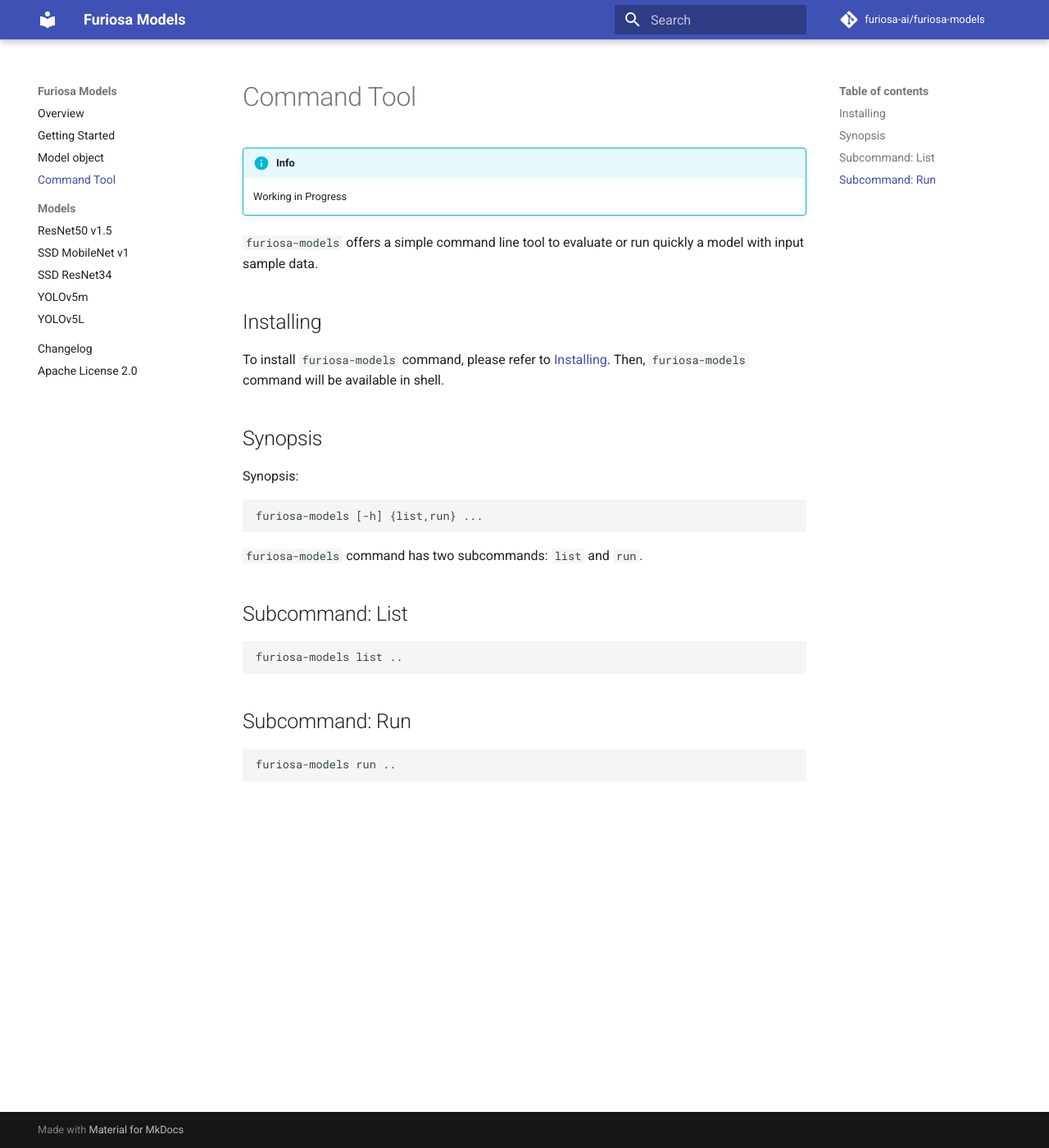
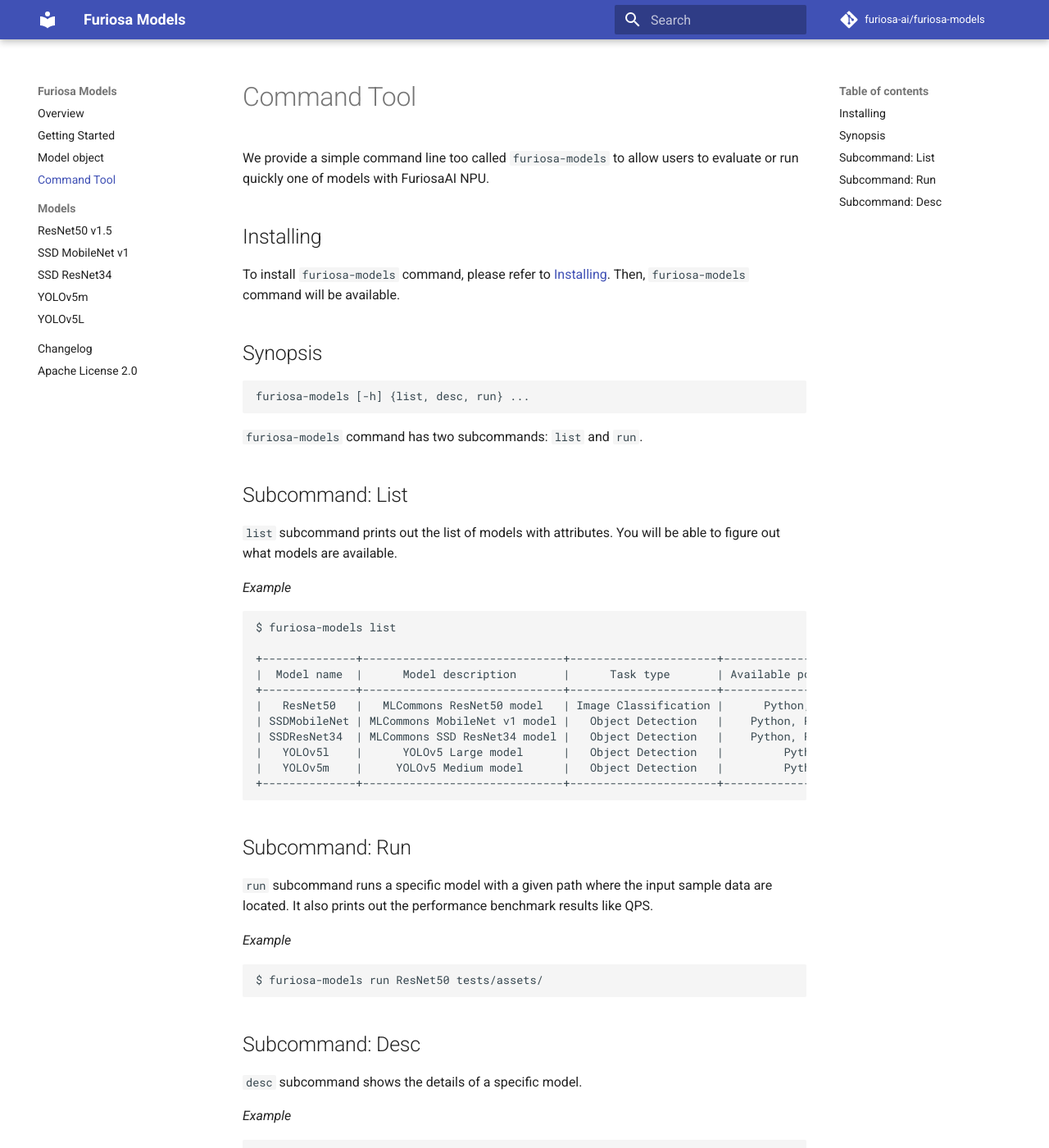
Before and after one commit to furiosa-ai/furiosa-models, an MkDocs documentation site: the page built from docs/command_tool.md, in a window 1280 px wide and 1400 px high. Shown: the whole window at 82% size. Built offline with MkDocs 1.6.1 and Material for MkDocs 9.7.7, drawn with Linux system fonts in a browser that asks for light colours; comment, search, counter and statistics services are not loaded; some of the changed text lies outside the part shown.

Commit message:
Complete command line tool and add sdk installation doc links

````diff
--- a/docs/command_tool.md
+++ b/docs/command_tool.md
@@ -1,31 +1,67 @@
 # Command Tool
-
-!!!Info
-    Working in Progress
-
-`furiosa-models` offers a simple command line tool to evaluate or run quickly a model
-with input sample data.
+We provide a simple command line too called `furiosa-models` to allow users to
+evaluate or run quickly one of models with FuriosaAI NPU.
 
 ## Installing
 To install `furiosa-models` command, please refer to [Installing](getting_started.md#installing).
-Then, `furiosa-models` command will be available in shell.
+Then, `furiosa-models` command will be available.
 
 ## Synopsis
-Synopsis:
 ```
-furiosa-models [-h] {list,run} ...
+furiosa-models [-h] {list, desc, run} ...
 ```
 
 `furiosa-models` command has two subcommands: `list` and `run`.
 
 ## Subcommand: List
 
+`list` subcommand prints out the list of models with attributes.
+You will be able to figure out what models are available.
+
+*Example*
 ```
-furiosa-models list ..
+$ furiosa-models list
+
++--------------+------------------------------+----------------------+-------------------------+
+|  Model name  |      Model description       |      Task type       | Available postprocesses |
++--------------+------------------------------+----------------------+-------------------------+
+|   ResNet50   |   MLCommons ResNet50 model   | Image Classification |      Python, Rust       |
+| SSDMobileNet | MLCommons MobileNet v1 model |   Object Detection   |    Python, Rust, Cpp    |
+| SSDResNet34  | MLCommons SSD ResNet34 model |   Object Detection   |    Python, Rust, Cpp    |
+|   YOLOv5l    |      YOLOv5 Large model      |   Object Detection   |         Python          |
+|   YOLOv5m    |     YOLOv5 Medium model      |   Object Detection   |         Python          |
++--------------+------------------------------+----------------------+-------------------------+
 ```
 
 ## Subcommand: Run
 
+`run` subcommand runs a specific model with a given path where the input sample data are located.
+It also prints out the performance benchmark results like QPS.
+
+*Example*
 ```
-furiosa-models run ..
+$ furiosa-models run ResNet50 tests/assets/
 ```
+
+## Subcommand: Desc
+
+`desc` subcommand shows the details of a specific model.
+
+*Example*
+```
+$ furiosa-models desc ResNet50
+family: ResNet
+format: onnx
+metadata:
+  description: ResNet50 v1.5 int8 ImageNet-1K
+  publication:
+    authors: null
+    date: null
+    publisher: null
+    title: null
+    url: https://arxiv.org/abs/1512.03385.pdf
+name: ResNet50
+version: v1.5
+task type: Image Classification
+available postprocess versions: Python, Rust
+```
````
Also changed, not shown: docs/getting_started.md (+10 -2 lines), docs/model_object.md (+5 -2 lines).
